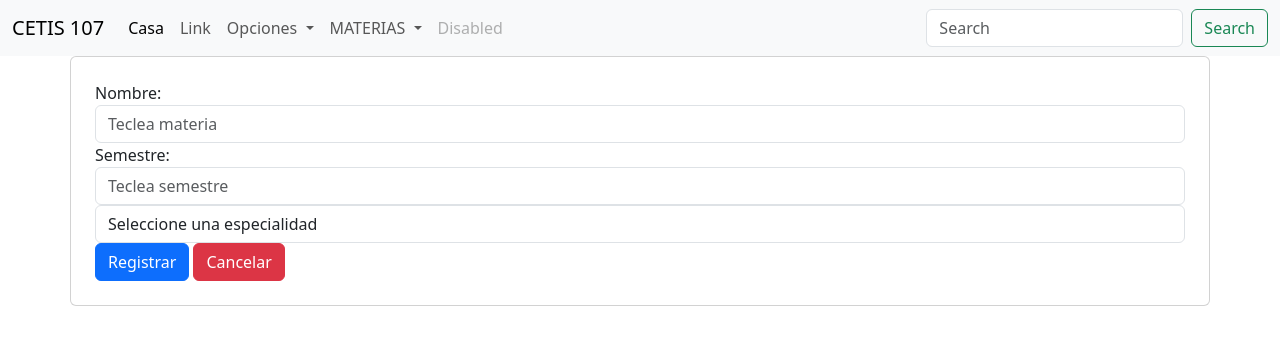
After one commit to InzunzaE/webybasededatos2023, a PHP site: page /RegistrarMaterias.php in a window 1280 px wide. The commit adds this page. Shown: the top 345 px of the page. Run offline with PHP 8.4, Linux system fonts and the light colour scheme; a stand-in replaces the project's code that opens the database connection; some libraries are stand-ins or nearby versions.

Commit message:
Add files via upload

```diff
--- /dev/null
+++ b/parcial2/RegistrarMaterias.php
@@ -0,0 +1,47 @@
+<!DOCTYPE html>
+<html lang="en">
+<head>
+    <meta charset="UTF-8">
+    <meta name="viewport" content="width=device-width, initial-scale=1.0">
+    <title>Registrar materia</title>
+    <link rel="stylesheet" href="css/bootstrap.css">
+    <script src="code.jquery.com_jquery-3.7.1.js"></script>
+</head>
+<body>
+    <?php include 'menu.php'; ?>
+
+    <div class="container">
+        <div class="row">
+            <div class="col-12 card p-4">
+                <form action="">
+                    <div class="form-group">
+                        <label for="nombre">Nombre:</label>
+                        <input type="text" class="form-control" name="nombre" placeholder="Teclea materia">
+                    </div>
+                    <div class="form-group">
+                        <label for="semestre">Semestre:</label>
+                        <input type="number" class="form-control" name="semestre" placeholder="Teclea semestre">
+                    </div>
+                    <div class="form-group">
+                        <select name="especialidad" class="form-control">
+                            <option value="">Seleccione una especialidad</option>
+                            <option value="PROGRAMACION">PROGRAMACION</option>
+                            <option value="CONTABILIDAD">CONTABILIDAD</option>
+                            <option value="OFIMATICA">OFIMATICA</option>
+                            <option value="CONSTRUCCION">CONSTRUCCION</option>
+                            <option value="ELECTRONICA">ELECTRONICA</option>
+                        </select>
+                    </div>
+                    <div>
+                        <input type="submit" class="btn btn-primary" value="Registrar">
+                        <a href="consultarMaterias.php" class="btn btn-danger">Cancelar</a>
+                    </div>
+                </form>
+            </div>
+        </div>
+    </div>
+
+    <script src="js/bootstrap.min.js"></script>
+
+</body>
+</html>
--- a/parcial2/menu.php
+++ b/parcial2/menu.php
@@ -23,6 +23,17 @@
             <li><a class="dropdown-item" href="RegistrarAlumno.php">Registrar alumno</a></li>
           </ul>
         </li>
+        <li class="nav-item dropdown">
+          <a class="nav-link dropdown-toggle" href="#" id="navbarDropdown" role="button" data-bs-toggle="dropdown" aria-expanded="false">
+            MATERIAS
+          </a>
+          <ul class="dropdown-menu" aria-labelledby="navbarDropdown">
+            <li><a class="dropdown-item" href="inicio.php">inicio</a></li>
+            <li><a class="dropdown-item" href="consultarMaterias.php">Consultar materias</a></li>
+            <li><hr class="dropdown-divider"></li>
+            <li><a class="dropdown-item" href="RegistrarMaterias.php">Registrar materias</a></li>
+          </ul>
+        </li>
         <li class="nav-item">
           <a class="nav-link disabled" href="#" tabindex="-1" aria-disabled="true">Disabled</a>
         </li>
```
Also changed, not shown: parcial2/materias.sql (added, +68 -0 lines).
